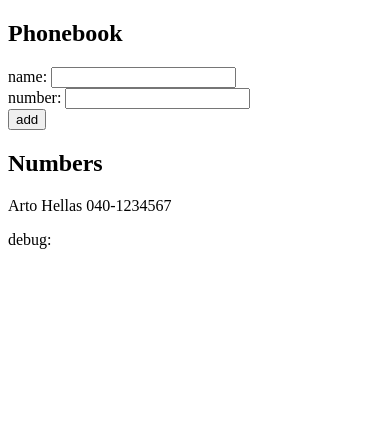
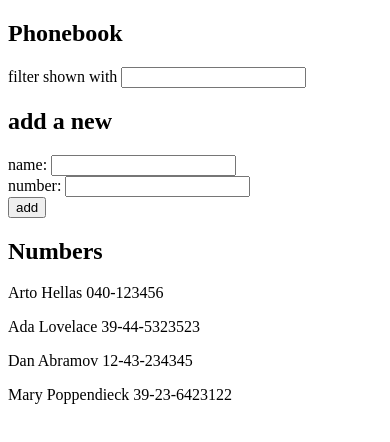
Before and after one commit to emaa95/bootcamp-full-stack-open, a React (Vite) app in the folder part2/phonebook/: page / in a window 390 px wide. Shown: the top 442 px of the page. Built offline with nearby package versions, Linux system fonts and the light colour scheme.

Commit message:
Exercise 2.9: The Phonebook Step 4
done

```diff
--- a/part2/phonebook/src/App.jsx
+++ b/part2/phonebook/src/App.jsx
@@ -2,10 +2,14 @@
 
 const App = () => {
   const [persons, setPersons] = useState([
-    { name: 'Arto Hellas' , number: '040-1234567'}
+    { name: 'Arto Hellas', number: '040-123456', id: 1 },
+    { name: 'Ada Lovelace', number: '39-44-5323523', id: 2 },
+    { name: 'Dan Abramov', number: '12-43-234345', id: 3 },
+    { name: 'Mary Poppendieck', number: '39-23-6423122', id: 4 }
   ])
   const [newName, setNewName] = useState('')
   const [newNumber, setNewNumber] = useState('')
+  const [filter, setFilter] = useState('')
 
   const addPerson = (event) => {
     event.preventDefault()
@@ -31,9 +35,19 @@
     setNewNumber(event.target.value)
   }
 
+  const handleFilterChange = (event) => {
+    setFilter(event.target.value)
+  }
+
+  const filteredPersons = persons.filter(person => person.name.toUpperCase().includes(filter.toUpperCase()))
+
   return (
     <div>
       <h2>Phonebook</h2>
+      <div>
+        filter shown with <input value={filter} onChange={handleFilterChange}/>
+      </div>
+      <h2>add a new</h2>
       <form onSubmit={addPerson}>
         <div>
           name: <input value={newName} onChange={handleNameChange} />
@@ -45,11 +59,10 @@
       </form>
       <h2>Numbers</h2>
       {
-        persons.map(person => (
-          <p key={person.name}>{person.name} {person.number}</p>
+        filteredPersons.map(person => (
+          <p key={person.id}>{person.name} {person.number}</p>
         ))
       }
-      <div>debug: {newName}</div>
     </div>
   )
 }
```
